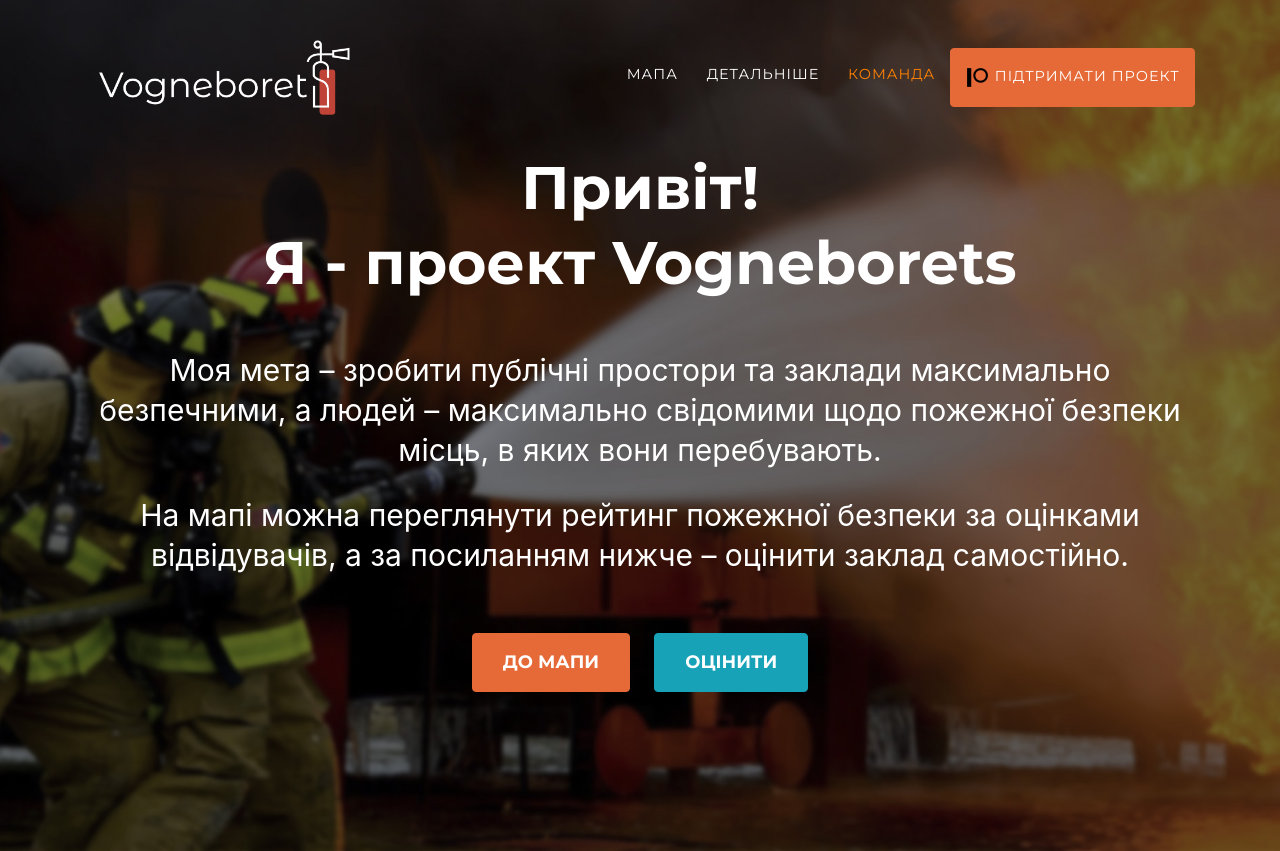
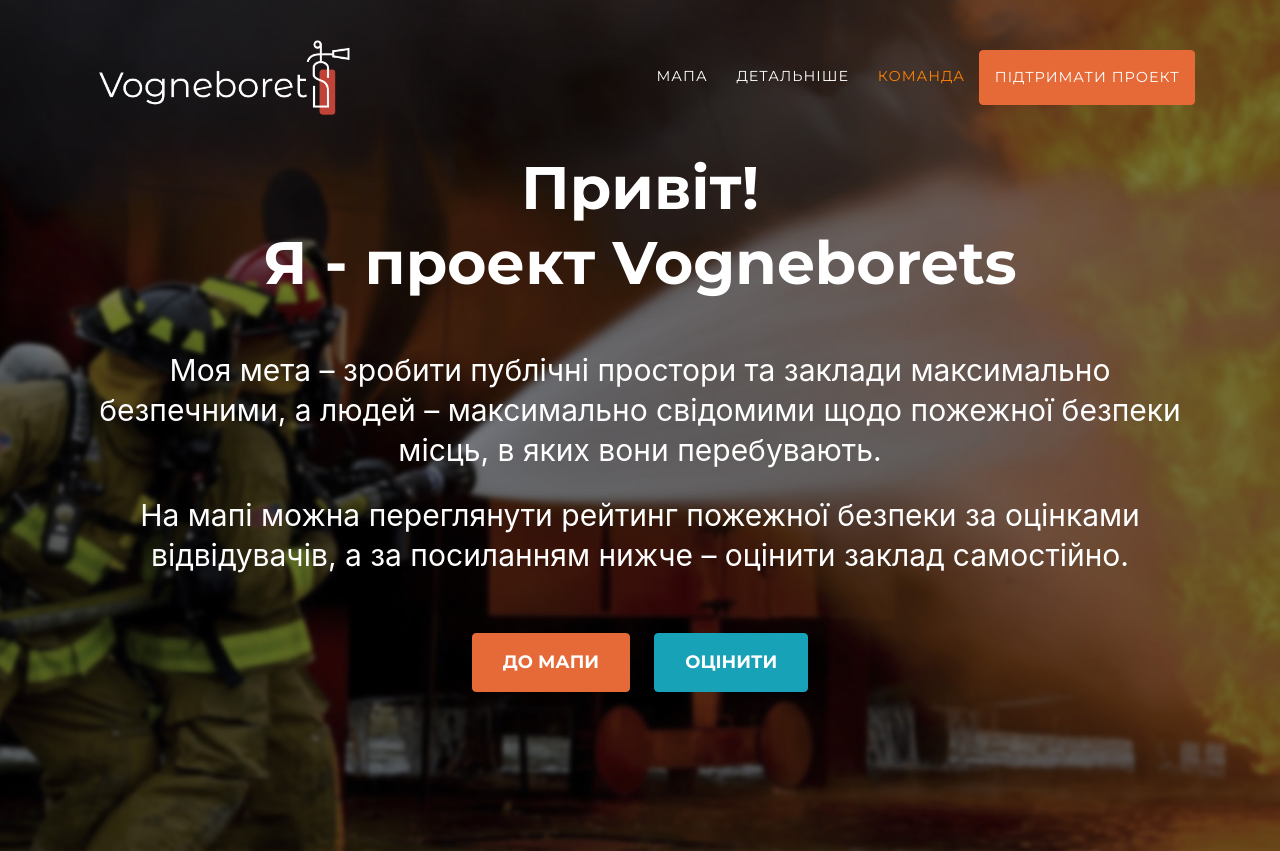
Before and after one commit to Bot-Zavod/vogneborets, a Flask app: template Website/templates/index.html in a window 1280 px wide. Shown: the top 851 px of the page. Run offline with Flask 2, Linux system fonts and the light colour scheme; the template is opened without the code that fills it, so the values that code supplies are empty; some libraries are stand-ins or nearby versions; some web fonts are replaced.

Commit message:
пршплржп

```diff
--- a/Website/templates/index.html
+++ b/Website/templates/index.html
@@ -49,7 +49,7 @@
           <li class="nav-item">
             <a class="nav-link js-scroll-trigger" href="#team">Команда</a>
           <li class="nav-item">
-            <a class="nav-link btn btn-primary text-uppercase js-scroll-trigger" href="https://www.patreon.com/Vogneborets" target="_blank"><img src="/static/img/patreon.png" width="25" height="25"> Пiдтримати проект</a>
+            <a class="nav-link btn btn-primary text-uppercase js-scroll-trigger" href="https://www.patreon.com/Vogneborets" target="_blank">Пiдтримати проект</a>
           </li>
         </ul>
       </div>
```
